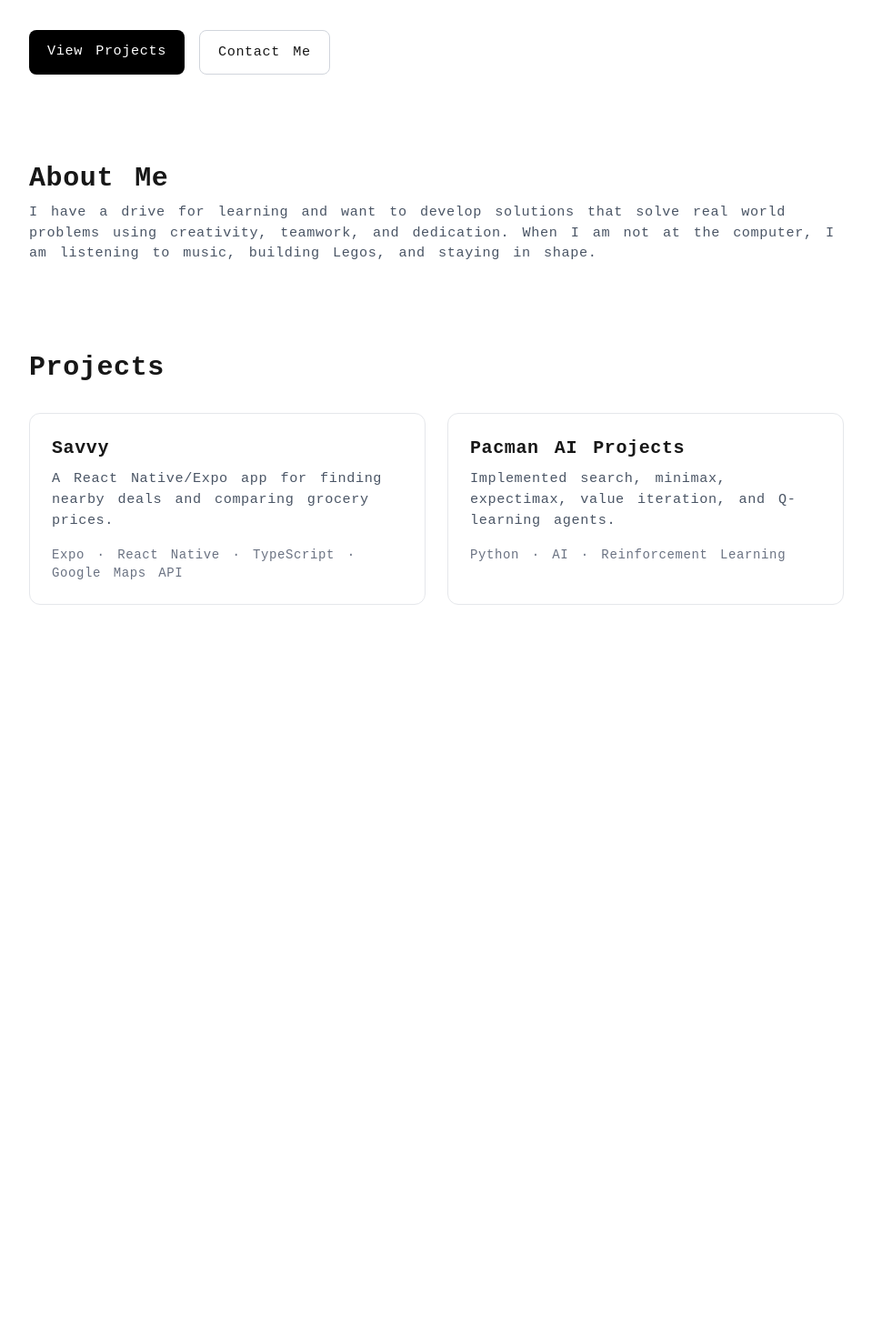
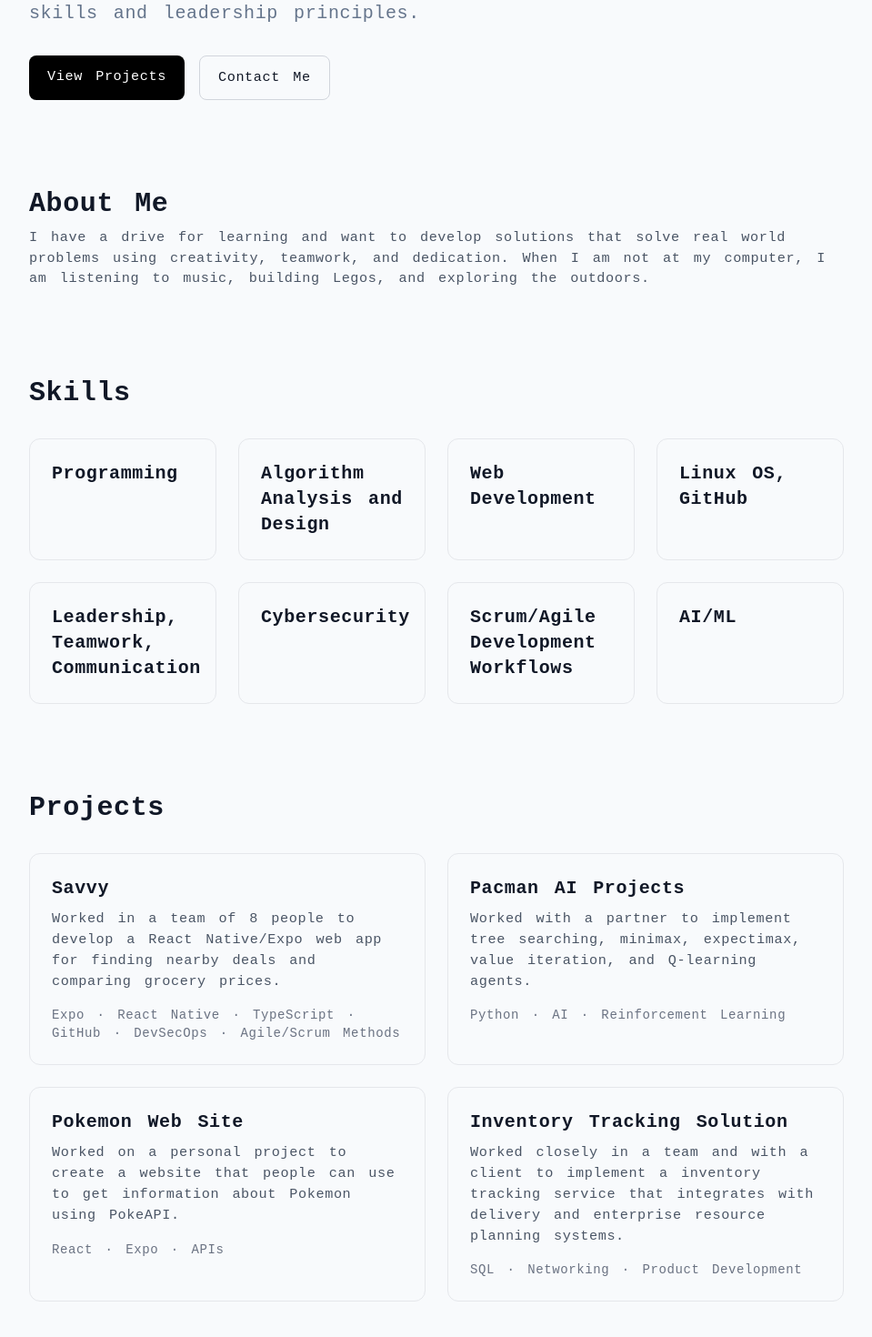
Before and after one commit to Arianna-Penrod/Portfolio, a Next.js app: page / in a window 1280 px wide. Shown: the part 270-1740 px from the top of the page at 91% size, without its empty margins (160-1119 px from the left). Before the commit the page ends 999 px from the top, so only its background shows below. Built offline with nearby package versions, Linux system fonts and the light colour scheme.

Commit message:
Add in current project and fix some of the navigation issues with the navbar.

```diff
--- a/app/globals.css
+++ b/app/globals.css
@@ -1,8 +1,20 @@
 @import "tailwindcss";
 
 :root {
-  --background: #ffffff;
-  --foreground: #171717;
+    --background: #F8FAFC;
+    --foreground: #111827;
+
+    --card: #FFFFFF;
+    --card-hover: #F1F5F9;
+
+    --primary: #2563EB;
+    --primary-dark: #1D4ED8;
+
+    --accent: #9333EA;
+    --accent-dark: #7E22CE;
+
+    --muted: #64748B;
+    --border: #CBD5E1;
 }
 
 html {
@@ -20,14 +32,35 @@ html {
 @theme inline {
   --color-background: var(--background);
   --color-foreground: var(--foreground);
+  --color-card: var(--card);
+  --color-card-hover: var(--card-hover);
+  --color-primary: var(--primary);
+  --color-primary-dark: var(--primary-dark);
+  --color-accent: var(--accent);
+  --color-accent-dark: var(--accent-dark);
+  --color-muted: var(--muted);
+  --color-border: var(--border);
   --font-sans: var(--font-geist-sans);
   --font-mono: var(--font-geist-mono);
 }
 
+
 @media (prefers-color-scheme: dark) {
   :root {
-    --background: #0a0a0a;
-    --foreground: #ededed;
+    --background: #0B1020;
+    --foreground: #EDE9FE;
+
+    --card: #111827;
+    --card-hover: #1F2937;
+
+    --primary: #60A5FA;
+    --primary-dark: #2563EB;
+
+    --accent: #C084FC;
+    --accent-dark: #7E22CE;
+
+    --muted: #9CA3AF;
+    --border: #374151;
   }
 }
 
--- a/app/page.tsx
+++ b/app/page.tsx
@@ -5,17 +5,17 @@ export default function Home() {
     <>
       <Navbar />
     <main className="min-h-screen px-8 py-16">
-      <section className="mx-auto max-w-4xl">
-        <p className="text-sm uppercase tracking-widest text-gray-500">
+      <section id="about" className="mx-auto max-w-4xl">
+        <p className="text-sm uppercase tracking-widest text-muted">
           Software Developer Portfolio
         </p>
 
-        <h1 className="mt-4 text-5xl font-bold">
+        <h1 className="mt-4 text-5xl font-bold text-foreground">
           Hi, I&apos;m Arianna Penrod.
         </h1>
 
-        <p className="mt-6 text-xl text-gray-600">
-          I build projects using modern development tools.
+        <p className="mt-6 text-xl text-muted">
+          I design and implement digital solutions using my computer science skills and leadership principles.
         </p>
 
         <div className="mt-8 flex gap-4">
@@ -35,40 +35,105 @@ export default function Home() {
         </div>
       </section>
 
-      <section  id="about" className="mx-auto mt-24 max-w-4xl">
+      <section  className="mx-auto mt-24 max-w-4xl">
           <h2 className="text-3xl font-bold">About Me</h2>
         <p className="mt-2 text-gray-600">
           I have a drive for learning and want to develop solutions that solve
             real world problems using creativity, teamwork, and dedication. When I am
-            not at the computer, I am listening to music, building Legos, and staying in shape.
+            not at my computer, I am listening to music, building Legos, and exploring the outdoors.
         </p>
       </section>
+
+      <section  id="skills" className="mx-auto mt-24 max-w-4xl">
+          <h2 className="text-3xl font-bold">Skills</h2>
+
+          <div className="mt-8 grid gap-6 md:grid-cols-4">
+
+            <div className="rounded-xl border border-gray-200 p-6">
+              <h3 className="text-xl font-semibold">Programming</h3>
+            </div>
+
+            <div className="rounded-xl border border-gray-200 p-6">
+              <h3 className="text-xl font-semibold">Algorithm Analysis and Design</h3>
+            </div>
+
+            <div className="rounded-xl border border-gray-200 p-6">
+              <h3 className="text-xl font-semibold">Web Development</h3>
+            </div>
+
+            <div className="rounded-xl border border-gray-200 p-6">
+              <h3 className="text-xl font-semibold">Linux OS, GitHub</h3>
+            </div>
+
+            <div className="rounded-xl border border-gray-200 p-6">
+              <h3 className="text-xl font-semibold">Leadership, Teamwork, Communication</h3>
+            </div>
+
+            <div className="rounded-xl border border-gray-200 p-6">
+              <h3 className="text-xl font-semibold">Cybersecurity</h3>
+            </div>
+
+            <div className="rounded-xl border border-gray-200 p-6">
+              <h3 className="text-xl font-semibold">Scrum/Agile Development Workflows</h3>
+            </div>
+
+            <div className="rounded-xl border border-gray-200 p-6">
+              <h3 className="text-xl font-semibold">AI/ML</h3>
+            </div>
+
+          </div>
+      </section>
+
 
       <section id="projects" className="mx-auto mt-24 max-w-4xl">
         <h2 className="text-3xl font-bold">Projects</h2>
 
-        <div className="mt-8 grid gap-6 md:grid-cols-2">
+          <div className="mt-8 grid gap-6 md:grid-cols-2">
+
           <div className="rounded-xl border border-gray-200 p-6">
             <h3 className="text-xl font-semibold">Savvy</h3>
             <p className="mt-2 text-gray-600">
-              A React Native/Expo app for finding nearby deals and comparing
+              Worked in a team of 8 people to develop a React Native/Expo web app for finding nearby deals and comparing
               grocery prices.
             </p>
             <p className="mt-4 text-sm text-gray-500">
-              Expo · React Native · TypeScript · Google Maps API
+              Expo · React Native · TypeScript · GitHub · DevSecOps · Agile/Scrum Methods
             </p>
           </div>
 
           <div className="rounded-xl border border-gray-200 p-6">
             <h3 className="text-xl font-semibold">Pacman AI Projects</h3>
             <p className="mt-2 text-gray-600">
-              Implemented search, minimax, expectimax, value iteration, and
+              Worked with a partner to implement tree searching, minimax, expectimax, value iteration, and
               Q-learning agents.
             </p>
             <p className="mt-4 text-sm text-gray-500">
               Python · AI · Reinforcement Learning
             </p>
           </div>
+
+          <div className="rounded-xl border border-gray-200 p-6">
+            <h3 className="text-xl font-semibold">Pokemon Web Site</h3>
+            <p className="mt-2 text-gray-600">
+                Worked on a personal project to create a website that people can use to get information about Pokemon using
+                PokeAPI.
+            </p>
+            <p className="mt-4 text-sm text-gray-500">
+              React · Expo · APIs
+            </p>
+          </div>
+
+          <div className="rounded-xl border border-gray-200 p-6">
+            <h3 className="text-xl font-semibold">Inventory Tracking Solution</h3>
+            <p className="mt-2 text-gray-600">
+                Worked closely in a team and with a client to implement a inventory tracking service that integrates
+                with delivery and enterprise resource planning systems.
+            </p>
+            <p className="mt-4 text-sm text-gray-500">
+              SQL · Networking · Product Development
+            </p>
+          </div>
+
         </div>
       </section>
       </main>
```
Also changed, not shown: app/icon.png (deleted), app/icon.svg (added).
